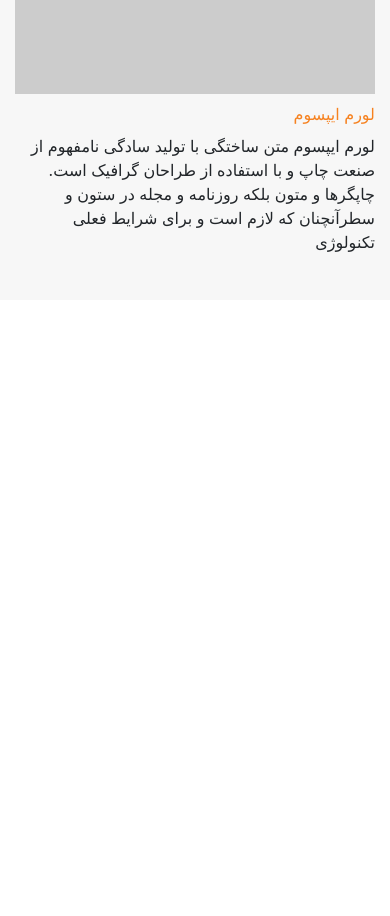
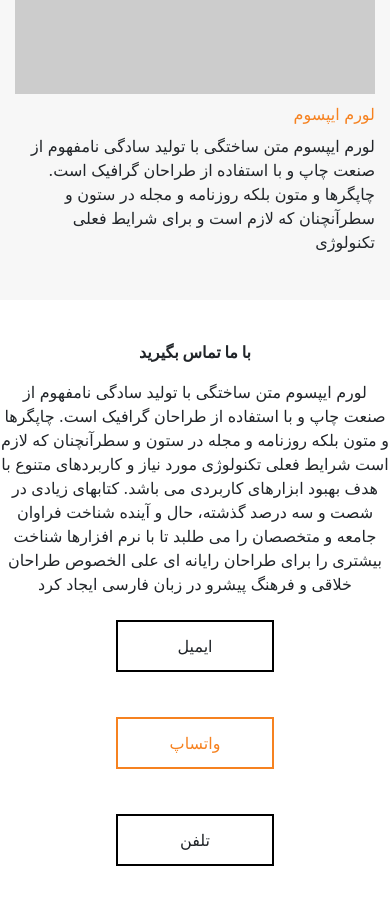
Before and after one commit to mahdi-kheibari/hooman-hiring-project, a website: page index.html in a window 390 px wide. Shown: the part 8914-9830 px from the top of the page. Before the commit the page ends 9214 px from the top, so only its background shows below. Drawn offline with nearby package versions, Linux system fonts and the light colour scheme.

Commit message:
contact us section was added and was responsived

```diff
--- a/css/index.css
+++ b/css/index.css
@@ -463,30 +463,37 @@ header {
     align-items: flex-start;
     justify-content: center;
 }
-.section-seven_image_even{
+
+.section-seven_image_even {
     margin-right: 0;
     margin-left: auto;
     align-items: flex-end;
 }
+
 .section-seven_text {
     width: 40%;
     border: 1px solid #D1D1D1;
     padding: 18px 20px;
     margin-right: -15%;
 }
-.section-seven_text_even{
+
+.section-seven_text_even {
     margin-right: 0;
     margin-left: -15%;
 }
+
 .section-seven_text_title {
     color: var(--orange);
 }
-.section-seven_item{
+
+.section-seven_item {
     margin-bottom: 30px;
 }
-.section-seven_title{
+
+.section-seven_title {
     margin-bottom: 36px;
 }
+
 @media (max-width:1200px) {
     .section-seven_image {
         width: 100%;
@@ -520,3 +527,29 @@ header {
 }
 
 /* end section seven */
+/* start contact us section */
+.contactUs {
+    padding: 40px 0 50px;
+}
+
+.contactUs-btn {
+    padding: 12px 50px;
+    border: 2px solid #000;
+    cursor: pointer;
+}
+
+.contactUs-btn-active {
+    border-color: var(--orange);
+    margin: 0 45px;
+    color: var(--orange);
+}
+@media (max-width:576px) {
+    .contactUs-btn {
+        width: 158px;
+        text-align: center;
+    }
+    .contactUs-btn-active {
+        margin: 45px 0;
+    }
+}
+/* end contact us section */
--- a/index.html
+++ b/index.html
@@ -398,7 +398,31 @@
                 </div>
             </div>
         </section>
-        <!--  -->
+        <!-- contact us section -->
+        <section class="contactUs container-fluid container-lg">
+            <div class="text-center font-weight-bold mb-3">
+                با ما تماس بگیرید
+            </div>
+            <div class="text-center mb-4">
+                لورم ایپسوم متن ساختگی با تولید سادگی نامفهوم از صنعت چاپ و با استفاده از طراحان گرافیک است. چاپگرها و
+                متون بلکه روزنامه و مجله در ستون و سطرآنچنان که لازم است
+                شرایط فعلی تکنولوژی مورد نیاز و کاربردهای متنوع با هدف بهبود ابزارهای کاربردی می باشد. کتابهای زیادی در
+                شصت و سه درصد گذشته، حال و آینده شناخت فراوان جامعه و
+                متخصصان را می طلبد تا با نرم افزارها شناخت بیشتری را برای طراحان رایانه ای علی الخصوص طراحان خلاقی و
+                فرهنگ پیشرو در زبان فارسی ایجاد کرد
+            </div>
+            <div class="d-flex flex-column flex-sm-row justify-content-center align-items-center">
+                <div class="contactUs-btn">
+                    ایمیل
+                </div>
+                <div class="contactUs-btn contactUs-btn-active">
+                    واتساپ
+                </div>
+                <div class="contactUs-btn">
+                    تلفن
+                </div>
+            </div>
+        </section>
     </main>
     <footer>
 
```
